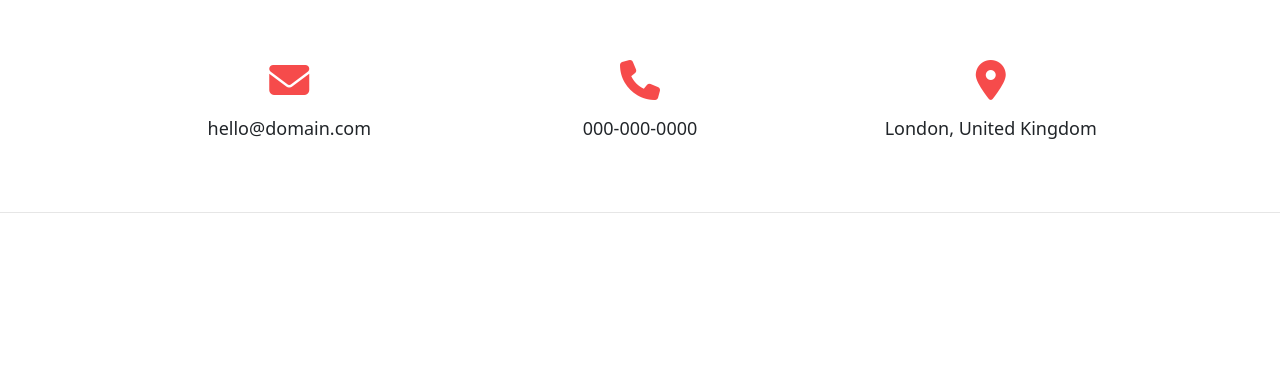
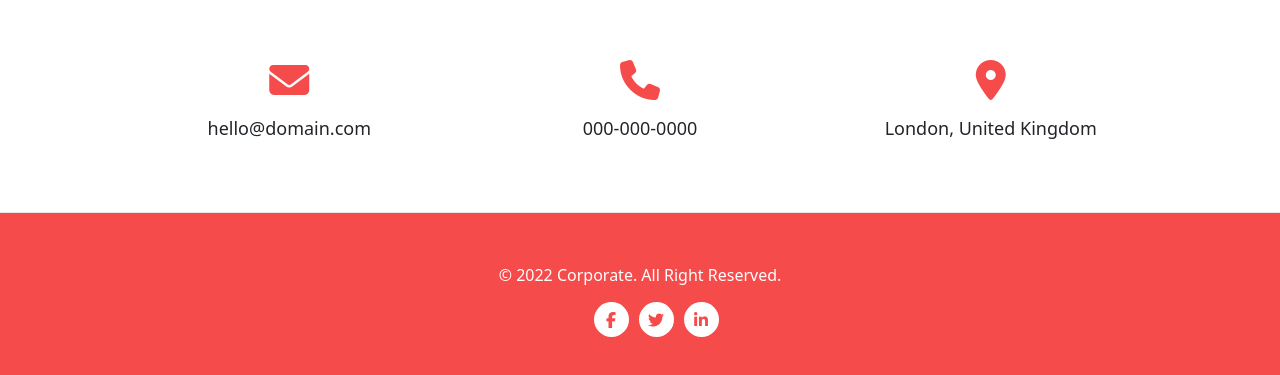
Before and after one commit to 2011Alexandrealvarenga/corporate, a React (Create React App) app: page / in a window 1280 px wide. Shown: the part 7002-7377 px from the top of the page. Before the commit the page ends 7215 px from the top, so only its background shows below. Built offline with nearby package versions, Linux system fonts and the light colour scheme.

Commit message:
correcting errors

```diff
--- a/src/App.js
+++ b/src/App.js
@@ -10,6 +10,7 @@
 import AppPricing from './components/pricing';
 import AppBlog from './components/blog';
 import AppContact from './components/contact';
+import AppFooter from './components/footer';
 
 function App() {
   return (
@@ -28,6 +29,9 @@
         <AppBlog />
         <AppContact />
       </main>
+      <footer id='footer'>
+        <AppFooter />
+      </footer>
     </div>
   );
 }
--- /dev/null
+++ b/src/components/footer.js
@@ -0,0 +1,43 @@
+import React, { useState, useEffect } from "react";
+import Container from 'react-bootstrap/Container';
+
+function AppFooter() {
+  const [showTopBtn, setShowTopBtn] = useState(false);
+
+  useEffect(() => {
+      window.addEventListener("scroll", () => {
+          if (window.scrollY > 400) {
+              setShowTopBtn(true);
+          } else {
+              setShowTopBtn(false);
+          }
+      });
+  }, []);
+
+  function goTop() {
+    window.scrollTo({
+      top: 0,
+      behavior: "smooth",
+    });
+  }
+
+  return (
+    <Container fluid>
+      <div className="copyright">&copy; 2022 Corporate. All Right Reserved.</div>
+      <div className="socials">
+        <ul>
+          <li><a href="https://www.facebook.com"><i className="fab fa-facebook-f"></i></a></li>
+          <li><a href="https://www.twitter.com"><i className="fab fa-twitter"></i></a></li>
+          <li><a href="https://www.linkedin.com"><i className="fab fa-linkedin-in"></i></a></li>
+        </ul>
+      </div>
+      {
+        showTopBtn && (
+          <div className="go-top" onClick={goTop}></div>
+        )
+      }
+    </Container>
+  )
+}
+
+export default AppFooter;
--- a/src/components/hero.js
+++ b/src/components/hero.js
@@ -38,7 +38,7 @@
                 <Carousel.Caption>
                   <h3>{hero.title}</h3>
                   <p>{hero.description}</p>
-                  <a className='btn btn-primary' href={hero.link}>Learn more <i class="fas fa-chevron-right"></i></a>
+                  <a className='btn btn-primary' href={hero.link}>Learn more <i className="fas fa-chevron-right"></i></a>
                 </Carousel.Caption>
 
               </Carousel.Item>
```
